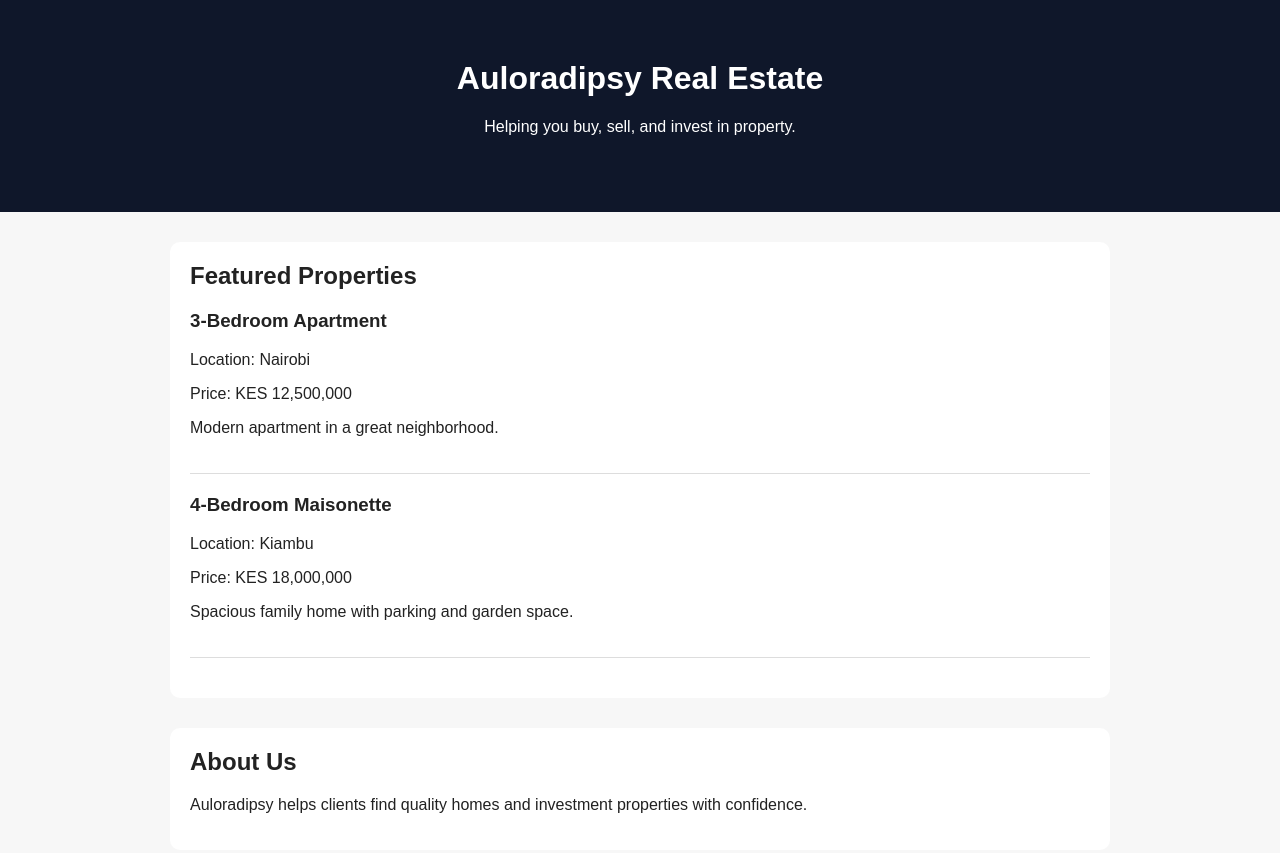
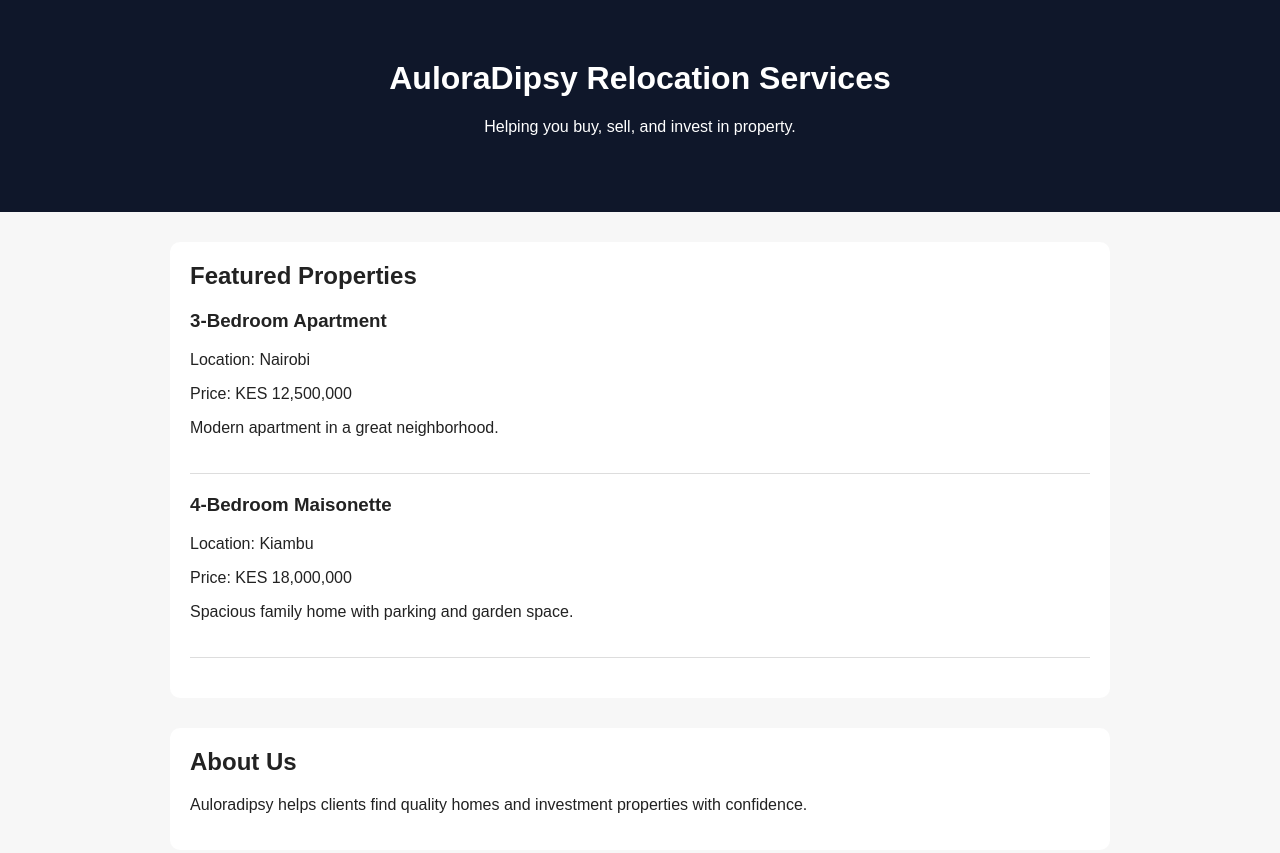
Before and after one commit to alicemburu263-a11y/alicemburu263-a11y.github.io, a plain HTML site: page index.html in a window 1280 px wide. Shown: the top 853 px of the page. Drawn offline with Linux system fonts and the light colour scheme.

Commit message:
Update index.html

```diff
--- a/index.html
+++ b/index.html
@@ -8,7 +8,7 @@
 </head>
 <body>
   <header>
-    <h1>Auloradipsy Real Estate</h1>
+    <h1>AuloraDipsy Relocation Services</h1>
     <p>Helping you buy, sell, and invest in property.</p>
   </header>
 
```
